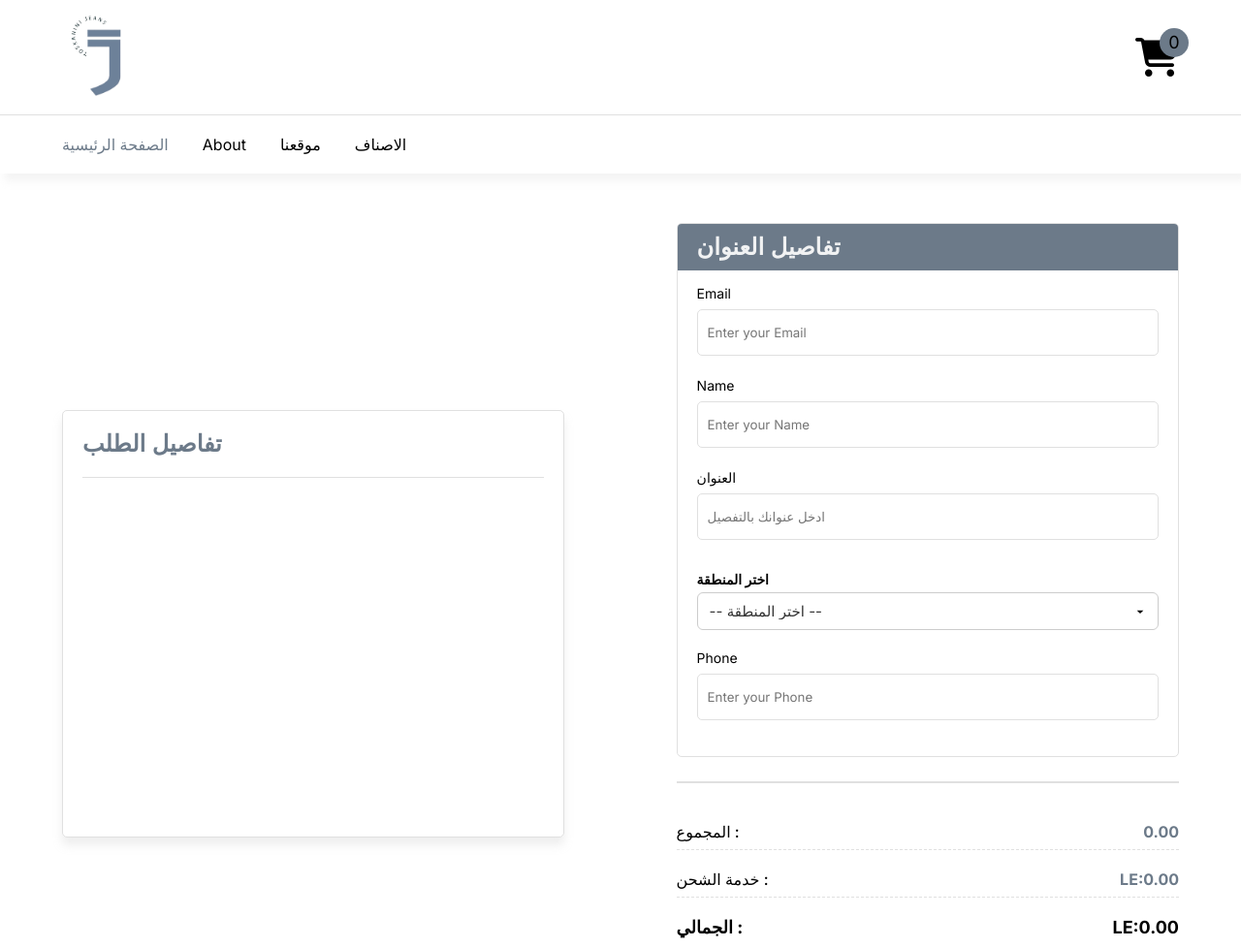
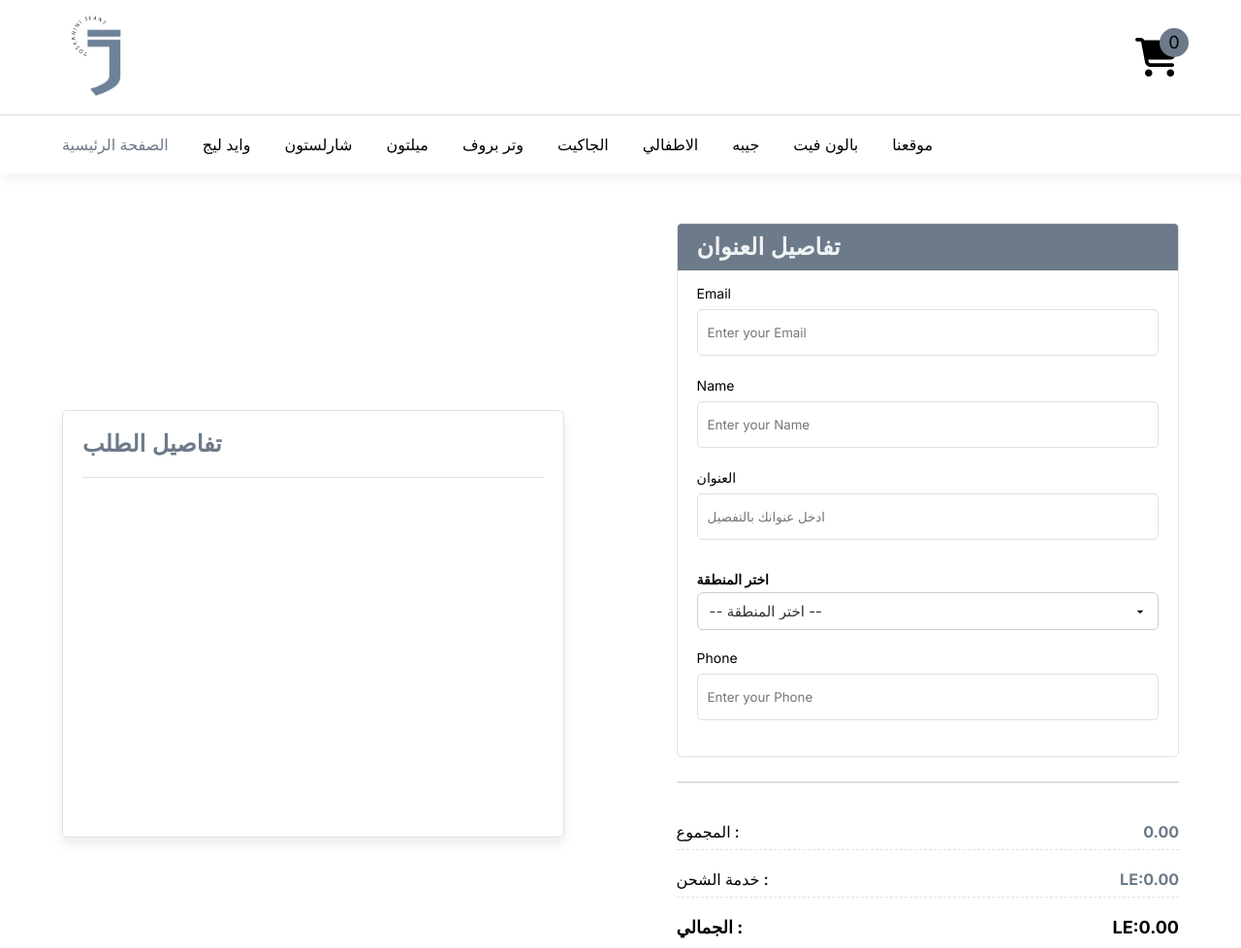
Before and after one commit to toskaninit17-droid/jeans, a plain HTML site: page checkoutالخديوي.html in a window 1280 px wide. Shown: the top 978 px of the page at 97% size. Drawn offline with nearby package versions, Linux system fonts and the light colour scheme.

Commit message:
Update checkoutالخديوي.html

```diff
--- a/checkoutالخديوي.html
+++ b/checkoutالخديوي.html
@@ -22,6 +22,7 @@
     <link rel="stylesheet" href="CSS/product_modalالخديوي_FIXED.css">
 
     <link rel="stylesheet" href="CSS/loaderالخديوي.css">
+
 </head>
 
 <body>
@@ -86,12 +87,17 @@
 
                     <ul class=nav_linkc>
                         <span onclick="open_Menu()" class="close_menu"><i class="fa-regular fa-circle-xmark"></i></span>
+ <li class="active"><a href="dashboardالخديوي.html">الصفحة الرئيسية</a></li>
+                        <li><a href="WideLegPants.html">وايد ليج</a></li>
 
-                          <li class="active"><a href="index.html">الصفحة الرئيسية</a></li>
-                        <li><a href="dashboardالخديوي.html">About</a></li>
+                       <li><a href="Charleston.html">شارلستون</a></li>
+                        <li><a href="Milton.html">ميلتون</a></li>
+                        <li><a href="waterproo.html">وتر بروف</a></li>
+                        <li><a href="Jackets.html">الجاكيت</a></li>
+                        <li><a href="kids.html">الاطفالي</a></li>
+                        <li><a href="skert.html">جيبه</a></li>
+                        <li><a href="Balloon.html">بالون فيت</a></li>
                         <li><a href="#foo">موقعنا</a></li>
-                        <li><a href="index.html">الاصناف</a></li>
-                    </ul>
 
 
                 </nav>
@@ -349,6 +355,9 @@
 
 
 <script src="JS/loaderالخديوي.js"></script>
+<script src="JS/khedive_modal_tweaks.js"></script>
+
+
 
 </body>
 
```
